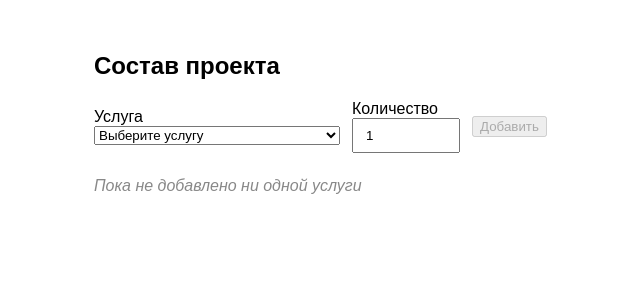
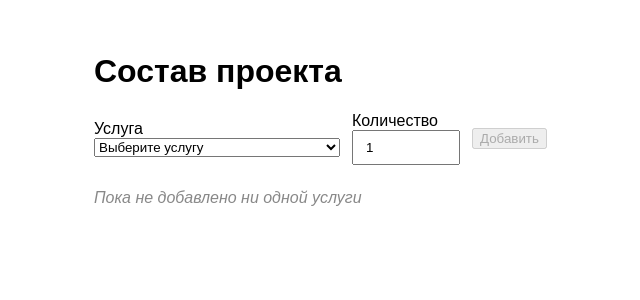
Before and after one commit to siporoz/void-test-task, a React (Vite) app: page / in a window 1280 px wide. Shown: the top 300 px of the page, without its empty margins (196-836 px from the left). Built offline with nearby package versions, Linux system fonts and the light colour scheme.

Commit message:
fix(VOID-1): добавлена семантическая разметка страницы

```diff
--- a/src/ProjectBuilder.tsx
+++ b/src/ProjectBuilder.tsx
@@ -69,12 +69,14 @@ export default function ProjectBuilder() {
     )
   }
 
+  // ИСПРАВЛЕНО: основная область страницы не была обозначена, а заголовок начинался с h2.
+  // Заменил контейнер на main, а главный заголовок на h1.
   return (
-    <div
+    <main
       className="project-builder"
       style={{ maxWidth: 700, margin: '0 auto', fontFamily: 'sans-serif' }}
     >
-      <h2>Состав проекта</h2>
+      <h1>Состав проекта</h1>
 
       <div
         className="add-service"
@@ -243,6 +245,6 @@ export default function ProjectBuilder() {
           Пока не добавлено ни одной услуги
         </p>
       )}
-    </div>
+    </main>
   )
 }
```
